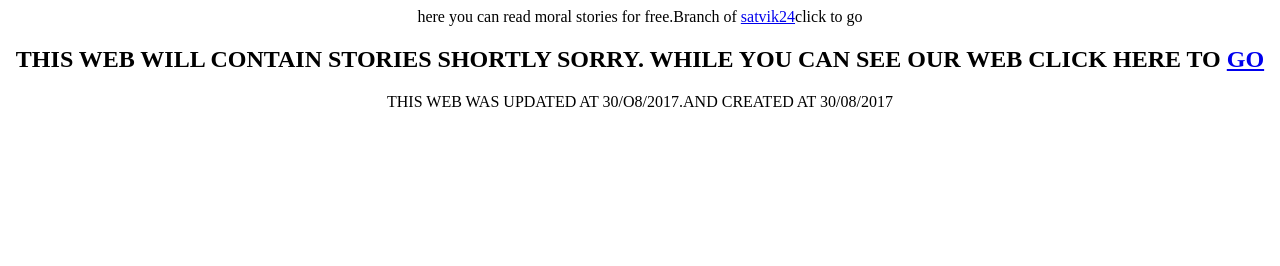
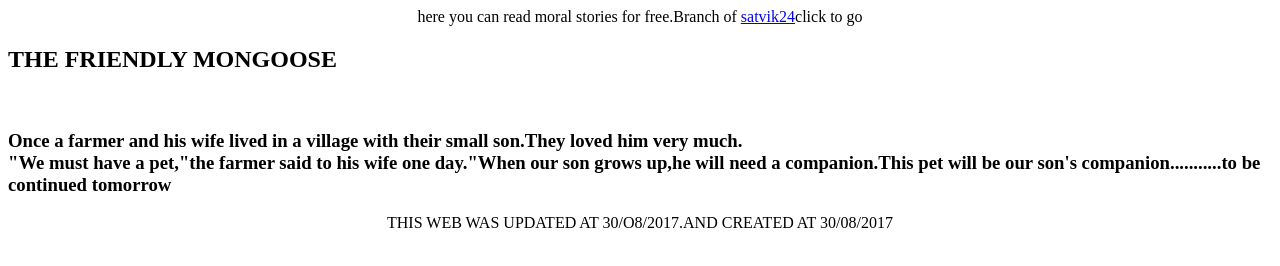
Before and after one commit to satvik24/stories, a plain HTML site: page index.html in a window 1280 px wide. Drawn offline with Linux system fonts and the light colour scheme.

Commit message:
Update index.html

```diff
--- a/index.html
+++ b/index.html
@@ -16,11 +16,15 @@
     gcse.src = 'https://cse.google.com/cse.js?cx=' + cx;
     var s = document.getElementsByTagName('script')[0];
     s.parentNode.insertBefore(gcse, s);
-  })();
+ })();
 </script>
 <gcse:search></gcse:search>
 
-<h2><center>THIS WEB WILL CONTAIN STORIES SHORTLY SORRY. WHILE YOU CAN SEE OUR WEB CLICK HERE TO <a href="https://satvik24.github.io/satvik.24/">GO</a></center></h2>
+<h2>THE FRIENDLY MONGOOSE</h2>
+    <br>
+    <strong><h3> <p>Once a farmer and his wife lived in a village with their small son.They loved him very much.<br>
+            "We must have a pet,"the farmer said to his wife one day."When our son grows up,he will need a
+             companion.This pet will be our son's companion...........to be continued tomorrow</p></h3></strong>
 
 <center>THIS WEB WAS UPDATED AT 30/O8/2017.AND CREATED AT 30/08/2017</center>
 </body>
```
